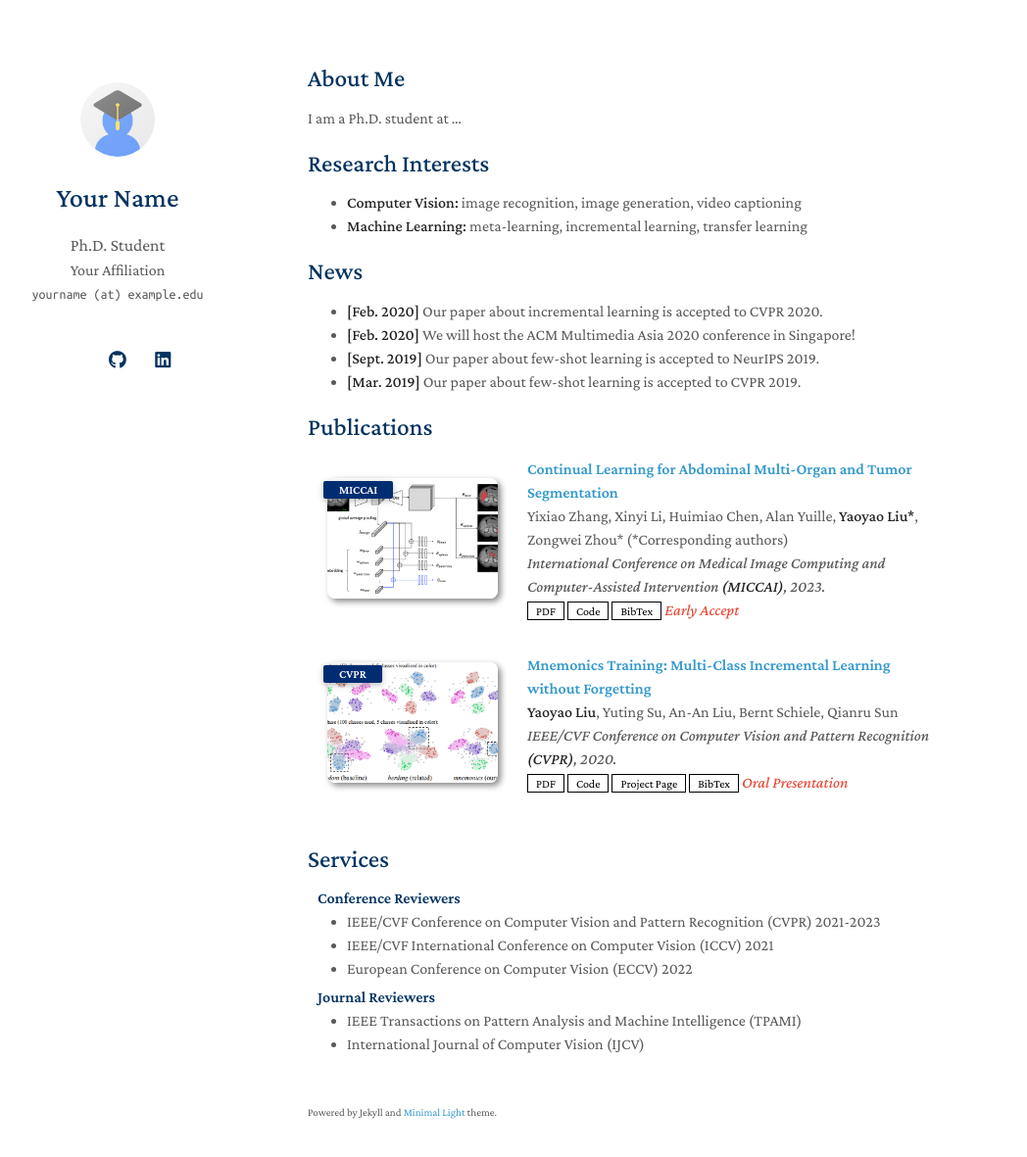
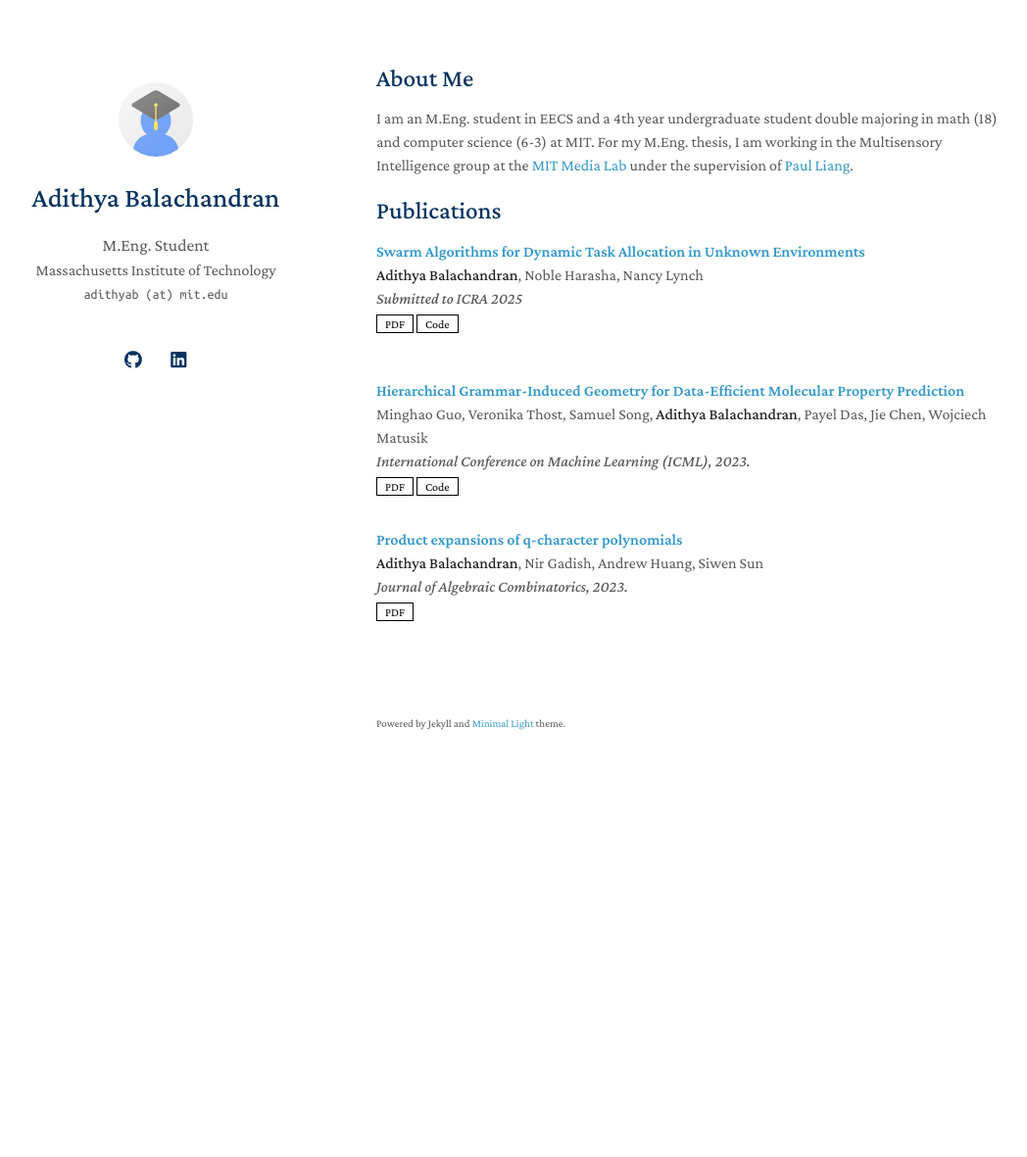
Before and after one commit to adithyab100/personal-website, a Jekyll site: the page built from index.md, in a window 1280 px wide and 1216 px high. Shown: the top 1181 px of the window at 98% size, without its empty margins (156-1204 px from the left). Built offline with Jekyll 4.4.1, drawn with Linux system fonts in a browser that asks for light colours; a style sheet for code colours, icons or effects is not loaded; our own code applies the rules of GitHub Pages for plain Markdown files.

Commit message:
update website

```diff
--- a/Gemfile
+++ b/Gemfile
@@ -1,5 +1,8 @@
+# frozen_string_literal: true
+
 source "https://rubygems.org"
 
-gem "jekyll", "~> 3.8.5"
+# gem "rails"
+gem "jekyll"
 
 gem "webrick", "~> 1.8"
--- a/_config.yml
+++ b/_config.yml
@@ -1,8 +1,8 @@
 # Basic Information
-title: Your Name
-position: Ph.D. Student
-affiliation: Your Affiliation
-email: yourname (at) example.edu
+title: Adithya Balachandran
+position: M.Eng. Student
+affiliation: Massachusetts Institute of Technology
+email: adithyab (at) mit.edu
 
 # Search Engine Optimization (SEO)
 # The following information is used to improve the website traffic from search engines, e.g., Google.
@@ -12,11 +12,11 @@ canonical: https://minimal-light-theme.yliu.me/
 
 # Links
 # If you don't need one of them, you may delete the corresponding line.
-google_scholar: https://scholar.google.com/
-cv_link: assets/files/curriculum_vitae.pdf
-github_link: https://github.com/
-linkedin: https://www.linkedin.com/
-twitter: https://twitter.com/
+google_scholar: https://scholar.google.com/citations?user=3syCQQkAAAAJ&hl=en
+github_link: https://github.com/adithyab100
+linkedin: https://www.linkedin.com/in/adithya-balachandran
+twitter: https://x.com/adithyab100
+
 
 # Images (e.g., your profile picture and your website's favicon)
 # "favicon" and "favicon_dark" are used for the light and dark modes, respectively.
@@ -30,7 +30,7 @@ enable_footnote: true
 
 # Auto Dark Mode
 # You may use the option to disable the automatic dark theme
-auto_dark_mode: true
+auto_dark_mode: false
 
 # Font
 # You can use this option to choose between Serif or Sans Serif fonts.
--- a/_data/publications.yml
+++ b/_data/publications.yml
@@ -1,22 +1,20 @@
 main:
 
-  - title: Continual Learning for Abdominal Multi-Organ and Tumor Segmentation
-    authors: Yixiao Zhang, Xinyi Li, Huimiao Chen, Alan Yuille, <strong>Yaoyao Liu*</strong>, Zongwei Zhou* (*Corresponding authors)
-    conference_short: MICCAI
-    conference: International Conference on Medical Image Computing and Computer-Assisted Intervention <strong>(MICCAI)</strong>, 2023.
-    pdf: https://arxiv.org/pdf/2306.00988.pdf
-    code: https://github.com/MrGiovanni/ContinualLearning
-    bibtex: https://bib.yliu.me/MICCAI23.txt
-    image: ./assets/img/teaser_example_2.png
-    notes: Early Accept
+  - title: "Swarm Algorithms for Dynamic Task Allocation in Unknown Environments"
+    authors: <strong>Adithya Balachandran</strong>, Noble Harasha, Nancy Lynch
+    conference_short:
+    conference: Submitted to ICRA 2025
+    pdf: https://arxiv.org/abs/2409.09550
+    code: https://github.com/adithyab100/swarm-dyn-task
 
-  - title: "Mnemonics Training: Multi-Class Incremental Learning without Forgetting"
-    authors: <strong>Yaoyao Liu</strong>, Yuting Su, An-An Liu, Bernt Schiele, Qianru Sun
-    conference_short: CVPR
-    conference: IEEE/CVF Conference on Computer Vision and Pattern Recognition <strong>(CVPR)</strong>, 2020.
-    pdf: https://arxiv.org/pdf/2002.10211.pdf
-    code: https://github.com/yaoyao-liu/class-incremental-learning/tree/main/mnemonics-training
-    page: https://class-il.mpi-inf.mpg.de/mnemonics/
-    bibtex: https://class-il.mpi-inf.mpg.de/mnemonics/
-    notes: Oral Presentation
-    image: ./assets/img/teaser_example.png
+  - title: "Hierarchical Grammar-Induced Geometry for Data-Efficient Molecular Property Prediction"
+    authors: Minghao Guo, Veronika Thost, Samuel Song, <strong>Adithya Balachandran</strong>, Payel Das, Jie Chen, Wojciech Matusik
+    conference_short: ICML
+    conference: International Conference on Machine Learning (ICML), 2023.
+    pdf: https://proceedings.mlr.press/v202/guo23h/guo23h.pdf
+    code: https://github.com/gmh14/Geo-DEG
+
+  - title: "Product expansions of q-character polynomials"
+    authors: <strong>Adithya Balachandran</strong>, Nir Gadish, Andrew Huang, Siwen Sun
+    conference: Journal of Algebraic Combinatorics, 2023.
+    pdf: https://link.springer.com/article/10.1007/s10801-022-01208-0
--- a/_includes/publications.md
+++ b/_includes/publications.md
@@ -7,15 +7,7 @@
 
 <li>
 <div class="pub-row">
-  <div class="col-sm-3 abbr" style="position: relative;padding-right: 15px;padding-left: 15px;">
-    {% if link.image %}
-    <img src="{{ link.image }}" class="teaser img-fluid z-depth-1" style="width=100;height=40%">
-    {% if link.conference_short %}
-    <abbr class="badge">{{ link.conference_short }}</abbr>
-    {% endif %}
-    {% endif %}
-  </div>
-  <div class="col-sm-9" style="position: relative;padding-right: 15px;padding-left: 20px;">
+  <div class="col-sm-9" style="position: relative;padding-right: 15px;padding-left: 0px;">
       <div class="title"><a href="{{ link.pdf }}">{{ link.title }}</a></div>
       <div class="author">{{ link.authors }}</div>
       <div class="periodical"><em>{{ link.conference }}</em>
--- a/_layouts/homepage.html
+++ b/_layouts/homepage.html
@@ -1,7 +1,7 @@
 <!DOCTYPE html>
 <html lang="{{ site.lang | default: "en-US" }}">
   <head>
-    <title>{{ site.title }} | {{site.affiliation}}</title>
+    <title>{{ site.title }}</title>
 
     <meta charset="UTF-8">
     <meta http-equiv="X-UA-Compatible" content="IE=edge">
--- a/_sass/minimal-light-no-dark-mode.scss
+++ b/_sass/minimal-light-no-dark-mode.scss
@@ -233,7 +233,7 @@ a:hover small {
 }
 
 .wrapper {
-  width:960px;
+  width:1100px;
   margin:0 auto;
 }
 
@@ -283,7 +283,7 @@ img {
 }
 
 header {
-  width:232px;
+  width:450px;
   float:left;
   position:fixed;
   -webkit-font-smoothing:subpixel-antialiased;
--- a/index.md
+++ b/index.md
@@ -4,20 +4,16 @@ layout: homepage
 
 ## About Me
 
-I am a Ph.D. student at ...
+I am an M.Eng. student in EECS and a 4th year undergraduate student double majoring in math (18) and computer science (6-3) at MIT. For my M.Eng. thesis, I am working in the Multisensory Intelligence group at the [MIT Media Lab](https://www.media.mit.edu/) under the supervision of [Paul Liang](https://pliang279.github.io/).
 
-## Research Interests
+<!-- ## Research Interests -->
 
-- **Computer Vision:** image recognition, image generation, video captioning
-- **Machine Learning:** meta-learning, incremental learning, transfer learning
 
-## News
+<!-- ## News
 
 - **[Feb. 2020]** Our paper about incremental learning is accepted to CVPR 2020.
 - **[Feb. 2020]** We will host the ACM Multimedia Asia 2020 conference in Singapore!
 - **[Sept. 2019]** Our paper about few-shot learning is accepted to NeurIPS 2019.
-- **[Mar. 2019]** Our paper about few-shot learning is accepted to CVPR 2019.
+- **[Mar. 2019]** Our paper about few-shot learning is accepted to CVPR 2019. -->
 
 {% include_relative _includes/publications.md %}
-
-{% include_relative _includes/services.md %}
```
Also changed, not shown: assets/img/teaser_example.png (deleted), assets/img/teaser_example_2.png (deleted), 1 other file.
